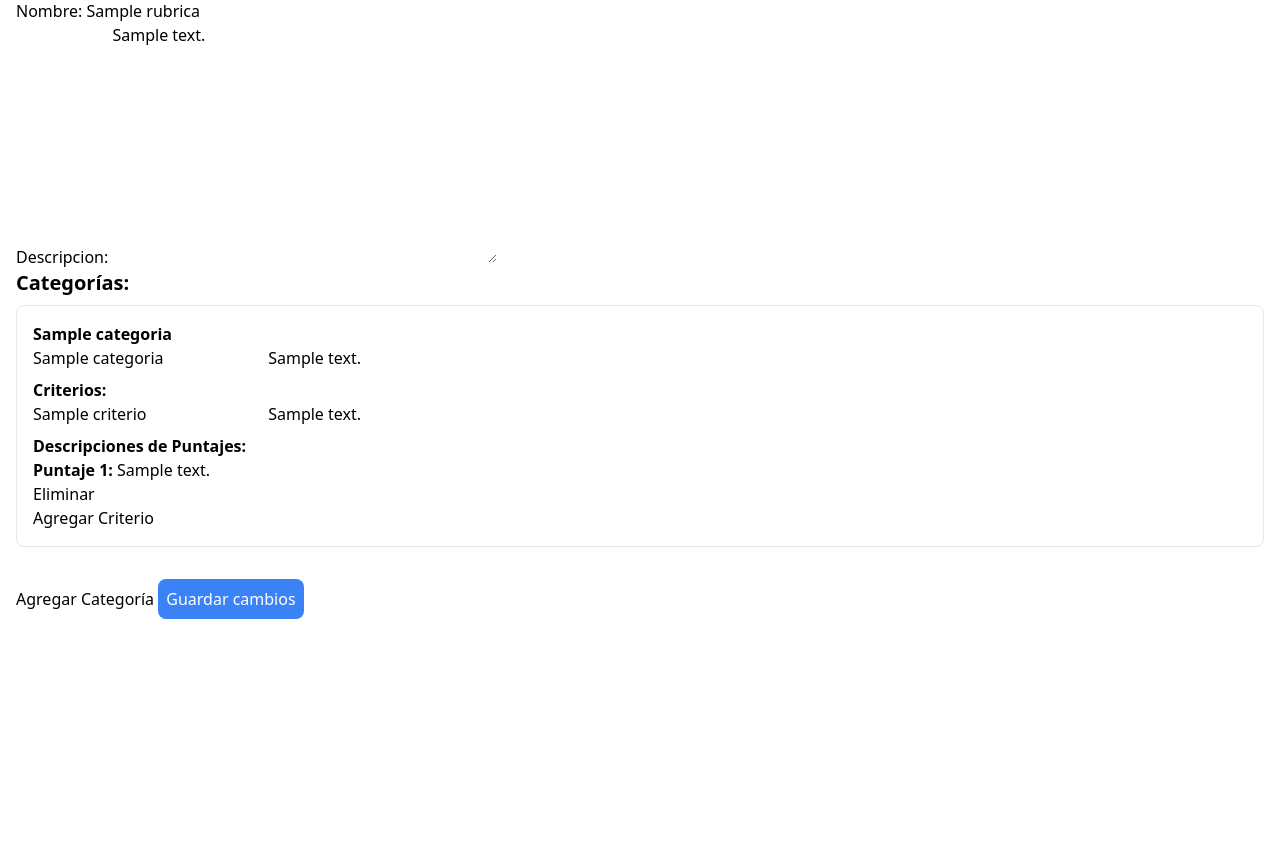
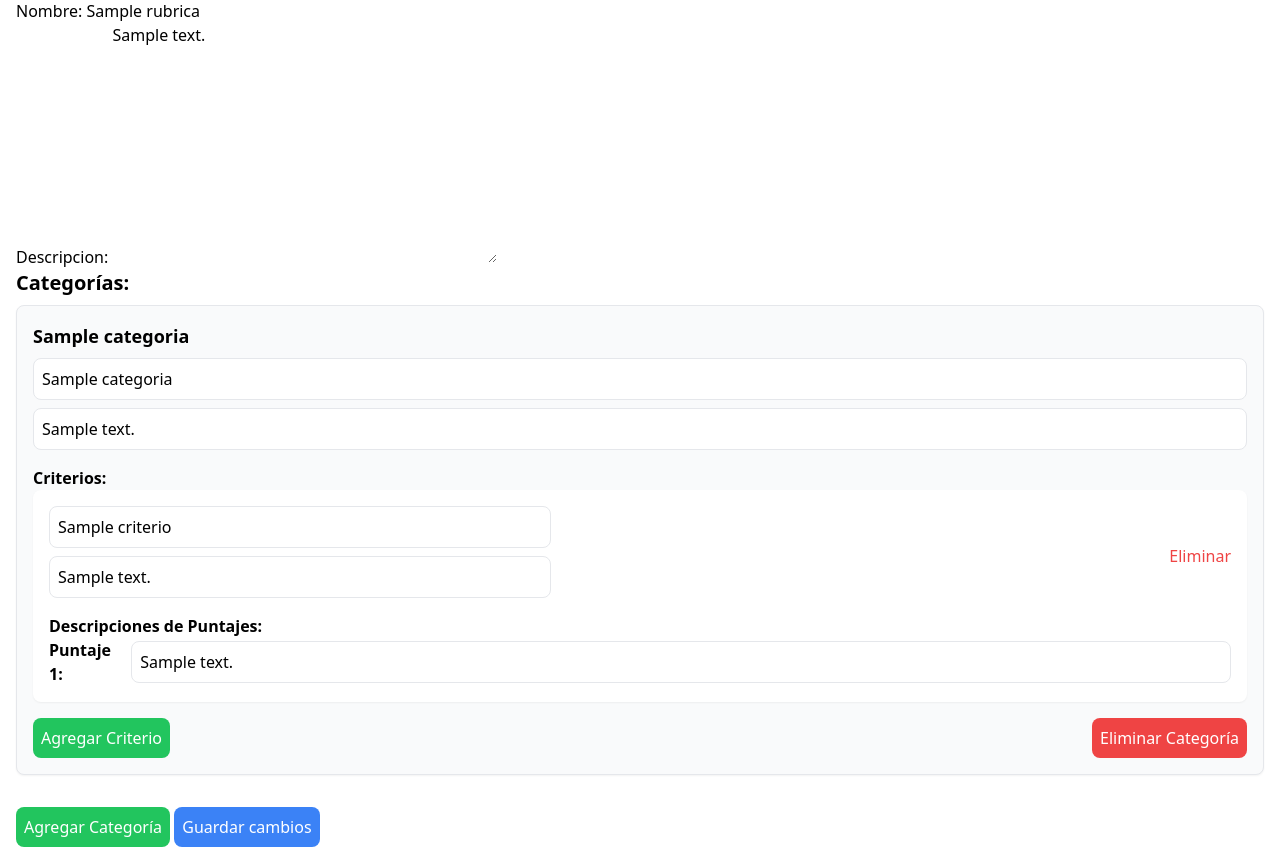
Before and after one commit to DavidG2115/UXEvaluatorRail, a Django app: page /editar/1/ in a window 1280 px wide. Shown: the part 113-976 px from the top of the page. Before the commit the page ends 732 px from the top, so only its background shows below. Run offline with Django 5.2, Linux system fonts and the light colour scheme; tables that the repository leaves empty hold one stand-in row (values such as "Sample post"); some libraries are stand-ins or nearby versions.

Commit message:
modificaciones sin diseño funcionando

```diff
--- a/evaluatorUx/ux/templates/rubricas/editar_rubrica.html
+++ b/evaluatorUx/ux/templates/rubricas/editar_rubrica.html
@@ -12,41 +12,55 @@
 
         <div id="categorias">
             {% for categoria in categorias %}
-                <div class="categoria-item mb-4 p-4 border rounded-lg">
-                    <h4 class="font-bold">{{ categoria.nombre }}</h4>
-                    <input type="text" name="categoria_nombre_{{ categoria.id }}" value="{{ categoria.nombre }}" placeholder="Nombre de la categoría">
-                    <input type="text" name="categoria_descripcion_{{ categoria.id }}" value="{{ categoria.descripcion }}" placeholder="Descripción de la categoría">
+                <div class="categoria-item mb-4 p-4 border rounded-lg bg-gray-50 shadow-sm">
+                    <h4 class="font-bold text-lg mb-2">{{ categoria.nombre }}</h4>
+                    <input type="text" name="categoria_nombre_{{ categoria.id }}" value="{{ categoria.nombre }}" placeholder="Nombre de la categoría" class="w-full p-2 border rounded-lg mb-2">
+                    <input type="text" name="categoria_descripcion_{{ categoria.id }}" value="{{ categoria.descripcion }}" placeholder="Descripción de la categoría" class="w-full p-2 border rounded-lg mb-2">
+                    <input type="hidden" name="eliminar_categoria_{{ categoria.id }}" value="false" class="eliminar-categoria">
 
                     <h5 class="font-semibold mt-2">Criterios:</h5>
-                    <ul id="criterios-{{ categoria.id }}">
+                    <ul id="criterios-{{ categoria.id }}" class="space-y-4">
                         {% for criterio in categoria.criterios.all %}
-                            <li>
-                                <input type="text" name="criterio_nombre_{{ criterio.id }}" value="{{ criterio.nombre }}" placeholder="Nombre del criterio">
-                                <input type="text" name="criterio_descripcion_{{ criterio.id }}" value="{{ criterio.descripcion }}" placeholder="Descripción del criterio">
+                            <li class="bg-white p-4 rounded-lg shadow-sm">
+                                <div class="flex justify-between items-center">
+                                    <div>
+                                        <input type="text" name="criterio_nombre_{{ criterio.id }}" value="{{ criterio.nombre }}" placeholder="Nombre del criterio" class="w-full p-2 border rounded-lg mb-2">
+                                        <input type="text" name="criterio_descripcion_{{ criterio.id }}" value="{{ criterio.descripcion }}" placeholder="Descripción del criterio" class="w-full p-2 border rounded-lg mb-2">
+                                    </div>
+                                    <button type="button" class="btn-eliminar-criterio text-red-500 hover:text-red-700" data-criterio-id="{{ criterio.id }}">
+                                        Eliminar
+                                    </button>
+                                </div>
+                                <input type="hidden" name="eliminar_criterio_{{ criterio.id }}" value="false" class="eliminar-criterio">
 
                                 <h6 class="font-semibold mt-2">Descripciones de Puntajes:</h6>
-                                <ul>
+                                <ul class="space-y-2">
                                     {% for descripcion_puntaje in criterio.descripciones.all %}
-                                        <li>
-                                            <strong>Puntaje {{ descripcion_puntaje.puntaje }}:</strong>
-                                            <input type="text" name="descripcion_puntaje_{{ criterio.id }}_{{ descripcion_puntaje.puntaje }}" value="{{ descripcion_puntaje.descripcion }}" placeholder="Descripción del puntaje">
+                                        <li class="flex items-center">
+                                            <strong class="mr-2">Puntaje {{ descripcion_puntaje.puntaje }}:</strong>
+                                            <input type="text" name="descripcion_puntaje_{{ criterio.id }}_{{ descripcion_puntaje.puntaje }}" value="{{ descripcion_puntaje.descripcion }}" placeholder="Descripción del puntaje" class="w-full p-2 border rounded-lg">
                                         </li>
                                     {% endfor %}
                                 </ul>
-
-                                <button type="button" class="btn-eliminar-criterio" data-criterio-id="{{ criterio.id }}">Eliminar</button>
                             </li>
                         {% endfor %}
                     </ul>
 
-                    <button type="button" class="btn-agregar-criterio" data-categoria-id="{{ categoria.id }}">Agregar Criterio</button>
+                    <div class="flex justify-between mt-4">
+                        <button type="button" class="btn-agregar-criterio bg-green-500 text-white p-2 rounded-lg hover:bg-green-600" data-categoria-id="{{ categoria.id }}">
+                            Agregar Criterio
+                        </button>
+                        <button type="button" class="btn-eliminar-categoria bg-red-500 text-white p-2 rounded-lg hover:bg-red-600" data-categoria-id="{{ categoria.id }}">
+                            Eliminar Categoría
+                        </button>
+                    </div>
                 </div>
             {% endfor %}
         </div>
 
-        <button type="button" id="btn-agregar-categoria">Agregar Categoría</button>
+        <button type="button" id="btn-agregar-categoria" class="mt-4 p-2 bg-green-500 text-white rounded-lg hover:bg-green-600">Agregar Categoría</button>
 
-        <button type="submit" class="mt-4 p-2 bg-blue-500 text-white rounded-lg">Guardar cambios</button>
+        <button type="submit" class="mt-4 p-2 bg-blue-500 text-white rounded-lg hover:bg-blue-600">Guardar cambios</button>
     </form>
 </div>
 
@@ -59,33 +73,38 @@ document.addEventListener('DOMContentLoaded', function() {
             const categoriaId = this.getAttribute('data-categoria-id');
             const ul = document.getElementById(`criterios-${categoriaId}`);
             const newCriterio = document.createElement('li');
+            newCriterio.classList.add('bg-white', 'p-4', 'rounded-lg', 'shadow-sm', 'mt-4');
             newCriterio.innerHTML = `
-                <input type="text" name="nuevo_criterio_nombre_${categoriaId}[]" placeholder="Nombre del criterio">
-                <input type="text" name="nuevo_criterio_descripcion_${categoriaId}[]" placeholder="Descripción del criterio">
+                <div class="flex justify-between items-center">
+                    <div>
+                        <input type="text" name="nuevo_criterio_nombre_${categoriaId}[]" placeholder="Nombre del criterio" class="w-full p-2 border rounded-lg mb-2">
+                        <input type="text" name="nuevo_criterio_descripcion_${categoriaId}[]" placeholder="Descripción del criterio" class="w-full p-2 border rounded-lg mb-2">
+                    </div>
+                    <button type="button" class="btn-eliminar-criterio text-red-500 hover:text-red-700">Eliminar</button>
+                </div>
                 <h6 class="font-semibold mt-2">Descripciones de Puntajes:</h6>
-                <ul>
-                    <li>
-                        <strong>Puntaje 1:</strong>
-                        <input type="text" name="descripcion_puntaje_nuevo_${categoriaId}_1[]" placeholder="Descripción del puntaje">
+                <ul class="space-y-2">
+                    <li class="flex items-center">
+                        <strong class="mr-2">Puntaje 1:</strong>
+                        <input type="text" name="descripcion_puntaje_nuevo_${categoriaId}_1[]" placeholder="Descripción del puntaje" class="w-full p-2 border rounded-lg">
                     </li>
-                    <li>
-                        <strong>Puntaje 2:</strong>
-                        <input type="text" name="descripcion_puntaje_nuevo_${categoriaId}_2[]" placeholder="Descripción del puntaje">
+                    <li class="flex items-center">
+                        <strong class="mr-2">Puntaje 2:</strong>
+                        <input type="text" name="descripcion_puntaje_nuevo_${categoriaId}_2[]" placeholder="Descripción del puntaje" class="w-full p-2 border rounded-lg">
                     </li>
-                    <li>
-                        <strong>Puntaje 3:</strong>
-                        <input type="text" name="descripcion_puntaje_nuevo_${categoriaId}_3[]" placeholder="Descripción del puntaje">
+                    <li class="flex items-center">
+                        <strong class="mr-2">Puntaje 3:</strong>
+                        <input type="text" name="descripcion_puntaje_nuevo_${categoriaId}_3[]" placeholder="Descripción del puntaje" class="w-full p-2 border rounded-lg">
                     </li>
-                    <li>
-                        <strong>Puntaje 4:</strong>
-                        <input type="text" name="descripcion_puntaje_nuevo_${categoriaId}_4[]" placeholder="Descripción del puntaje">
+                    <li class="flex items-center">
+                        <strong class="mr-2">Puntaje 4:</strong>
+                        <input type="text" name="descripcion_puntaje_nuevo_${categoriaId}_4[]" placeholder="Descripción del puntaje" class="w-full p-2 border rounded-lg">
                     </li>
-                    <li>
-                        <strong>Puntaje 5:</strong>
-                        <input type="text" name="descripcion_puntaje_nuevo_${categoriaId}_5[]" placeholder="Descripción del puntaje">
+                    <li class="flex items-center">
+                        <strong class="mr-2">Puntaje 5:</strong>
+                        <input type="text" name="descripcion_puntaje_nuevo_${categoriaId}_5[]" placeholder="Descripción del puntaje" class="w-full p-2 border rounded-lg">
                     </li>
                 </ul>
-                <button type="button" class="btn-eliminar-criterio">Eliminar</button>
             `;
             ul.appendChild(newCriterio);
         });
@@ -94,7 +113,11 @@ document.addEventListener('DOMContentLoaded', function() {
     // Función para eliminar un criterio dinámicamente
     document.querySelectorAll('.btn-eliminar-criterio').forEach(function(btn) {
         btn.addEventListener('click', function() {
-            this.closest('li').remove();
+            const criterioId = this.getAttribute('data-criterio-id');
+            if (criterioId) {
+                document.querySelector(`input[name="eliminar_criterio_${criterioId}"]`).value = 'true';
+            }
+            this.closest('li').style.display = 'none';
         });
     });
 
@@ -102,16 +125,30 @@ document.addEventListener('DOMContentLoaded', function() {
     document.getElementById('btn-agregar-categoria').addEventListener('click', function() {
         const categoriasDiv = document.getElementById('categorias');
         const newCategoria = document.createElement('div');
-        newCategoria.classList.add('categoria-item', 'mb-4', 'p-4', 'border', 'rounded-lg');
+        newCategoria.classList.add('categoria-item', 'mb-4', 'p-4', 'border', 'rounded-lg', 'bg-gray-50', 'shadow-sm');
         newCategoria.innerHTML = `
-            <h4 class="font-bold">Nueva Categoría</h4>
-            <input type="text" name="nueva_categoria_nombre[]" placeholder="Nombre de la categoría">
-            <input type="text" name="nueva_categoria_descripcion[]" placeholder="Descripción de la categoría">
+            <h4 class="font-bold text-lg mb-2">Nueva Categoría</h4>
+            <input type="text" name="nueva_categoria_nombre[]" placeholder="Nombre de la categoría" class="w-full p-2 border rounded-lg mb-2">
+            <input type="text" name="nueva_categoria_descripcion[]" placeholder="Descripción de la categoría" class="w-full p-2 border rounded-lg mb-2">
             <h5 class="font-semibold mt-2">Criterios:</h5>
-            <ul></ul>
-            <button type="button" class="btn-agregar-criterio">Agregar Criterio</button>
+            <ul class="space-y-4"></ul>
+            <div class="flex justify-between mt-4">
+                <button type="button" class="btn-agregar-criterio bg-green-500 text-white p-2 rounded-lg hover:bg-green-600">Agregar Criterio</button>
+                <button type="button" class="btn-eliminar-categoria bg-red-500 text-white p-2 rounded-lg hover:bg-red-600">Eliminar Categoría</button>
+            </div>
         `;
         categoriasDiv.appendChild(newCategoria);
+    });
+
+    // Función para eliminar una categoría dinámicamente
+    document.querySelectorAll('.btn-eliminar-categoria').forEach(function(btn) {
+        btn.addEventListener('click', function() {
+            const categoriaId = this.getAttribute('data-categoria-id');
+            if (categoriaId) {
+                document.querySelector(`input[name="eliminar_categoria_${categoriaId}"]`).value = 'true';
+            }
+            this.closest('.categoria-item').style.display = 'none';
+        });
     });
 });
 </script>
--- a/evaluatorUx/ux/views.py
+++ b/evaluatorUx/ux/views.py
@@ -63,10 +63,6 @@ def crear_rubrica(request):
 
     return render(request, 'rubricas/crear.html')
 
-
-
-
-
 def seleccionar_rubrica(request):
     rubricas = Rubrica.objects.all()  # Mostrar todas las rúbricas
 
@@ -113,7 +109,6 @@ def ver_rubrica(request, rubrica_id):
 
     return render(request, 'rubricas/ver_rubrica.html', context)
 
-
 def editar_rubrica(request, rubrica_id):
     rubrica = get_object_or_404(Rubrica, id=rubrica_id)
 
@@ -126,6 +121,10 @@ def editar_rubrica(request, rubrica_id):
             categorias = Categoria.objects.filter(rubrica=rubrica)
 
             for categoria in categorias:
+                if request.POST.get(f'eliminar_categoria_{categoria.id}') == 'true':
+                    categoria.delete()
+                    continue
+
                 categoria_nombre = request.POST.get(f'categoria_nombre_{categoria.id}')
                 categoria_descripcion = request.POST.get(f'categoria_descripcion_{categoria.id}')
 
@@ -136,6 +135,10 @@ def editar_rubrica(request, rubrica_id):
 
                     # Guardar cambios de los criterios dentro de la categoría
                     for criterio in categoria.criterios.all():
+                        if request.POST.get(f'eliminar_criterio_{criterio.id}') == 'true':
+                            criterio.delete()
+                            continue
+
                         criterio_nombre = request.POST.get(f'criterio_nombre_{criterio.id}')
                         criterio_descripcion = request.POST.get(f'criterio_descripcion_{criterio.id}')
 
@@ -172,13 +175,32 @@ def editar_rubrica(request, rubrica_id):
 
                             # Crear descripciones de puntajes para el nuevo criterio
                             for puntaje in range(1, 6):
-                                descripcion_puntaje = request.POST.get(f'descripcion_puntaje_nuevo_{nueva_categoria.id}_{puntaje}')
+                                descripcion_puntaje = request.POST.get(f'descripcion_puntaje_nuevo_{nueva_categoria.id}_{puntaje}[]')
                                 if descripcion_puntaje:
                                     DescripcionPuntaje.objects.create(
                                         criterio=nuevo_criterio,
                                         puntaje=puntaje,
                                         descripcion=descripcion_puntaje
                                     )
+
+            # Crear nuevos criterios para las categorías existentes
+            for categoria in categorias:
+                nuevos_criterios_nombres = request.POST.getlist(f'nuevo_criterio_nombre_{categoria.id}[]')
+                nuevos_criterios_descripciones = request.POST.getlist(f'nuevo_criterio_descripcion_{categoria.id}[]')
+
+                for criterio_nombre, criterio_descripcion in zip(nuevos_criterios_nombres, nuevos_criterios_descripciones):
+                    if criterio_nombre:
+                        nuevo_criterio = Criterio.objects.create(categoria=categoria, nombre=criterio_nombre, descripcion=criterio_descripcion)
+
+                        # Crear descripciones de puntajes para el nuevo criterio
+                        for puntaje in range(1, 6):
+                            descripcion_puntaje = request.POST.get(f'descripcion_puntaje_nuevo_{categoria.id}_{puntaje}[]')
+                            if descripcion_puntaje:
+                                DescripcionPuntaje.objects.create(
+                                    criterio=nuevo_criterio,
+                                    puntaje=puntaje,
+                                    descripcion=descripcion_puntaje
+                                )
 
             return redirect('ver_rubrica', rubrica_id=rubrica.id)
 
```
Also changed, not shown: evaluatorUx/ux/templates/rubricas/seleccionar.html (+15 -25 lines).
